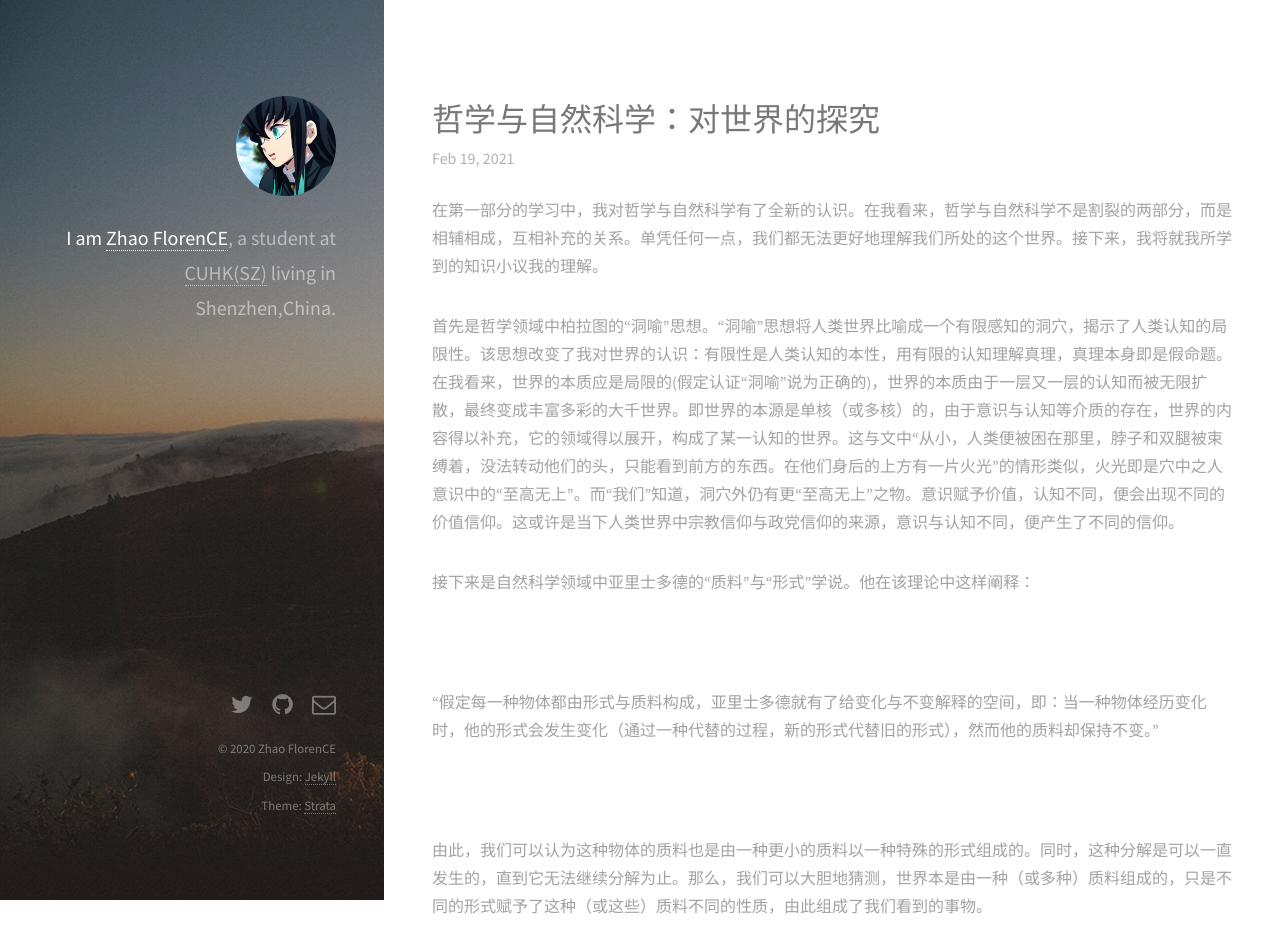
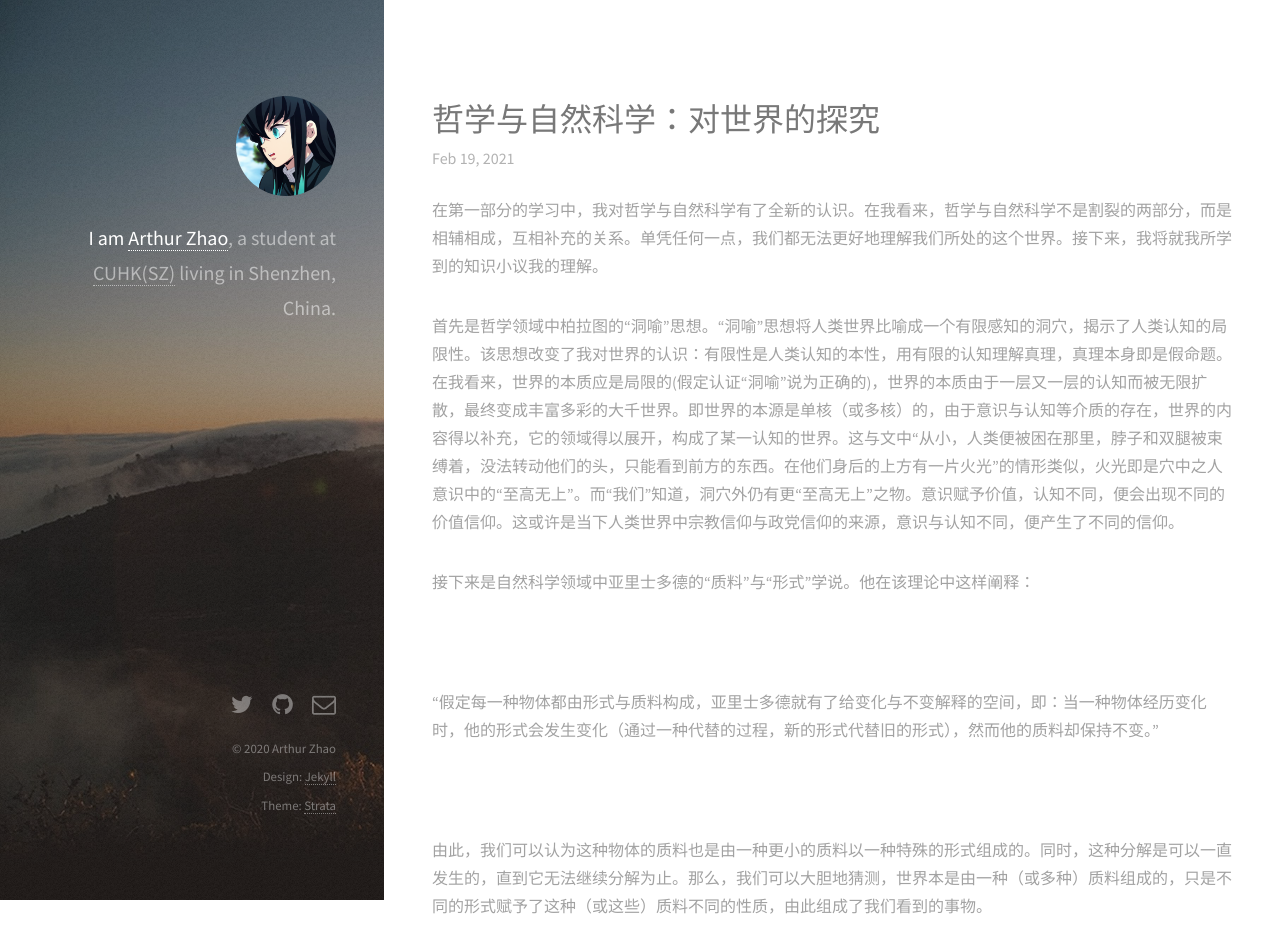
Before and after one commit to as3ert/blog, a Jekyll site: the page built from index.html, in a window 1280 px wide. Shown: the top 952 px of the page. Built offline with Jekyll 4.4.1, drawn with Linux system fonts in a browser that asks for light colours; nearby versions of some CDN libraries.

Commit message:
Updated information

```diff
--- a/_layouts/default.html
+++ b/_layouts/default.html
@@ -35,9 +35,9 @@
 		<body id="top">
 			<header id="header">
 				<a href="{{ site.url }}" class="image avatar"><img class="editable" src="/images/avatar.jpg" alt="{{ site.author.name }}"></a>
-				<h1 class="editable"><strong>I am <a href="https://github.com/Zhao-FlorenCE">Zhao FlorenCE</a></strong>,<br>
+				<h1 class="editable"><strong>I am <a href="https://github.com/as3ert">Arthur Zhao</a></strong>,<br>
 				a student at <a href="https://www.cuhk.edu.cn/">CUHK(SZ)</a><br>
-				living in Shenzhen,China.</h1>
+				living in Shenzhen, China.</h1>
 			</header>
 
     {{ content }}
@@ -61,7 +61,7 @@
         {% endif %}
       </ul>
 	  <ul class="copyright">
-		<li>&copy;   2020  Zhao FlorenCE</li>
+		<li>&copy;   2020  Arthur Zhao</li>
 		<li>Design: <a href="http://jekyllcn.com/">Jekyll</a></li>
 		<li>Theme: <a href="http://jekyllthemes.org/themes/strata/">Strata</a></li>
 	  </ul>
```
